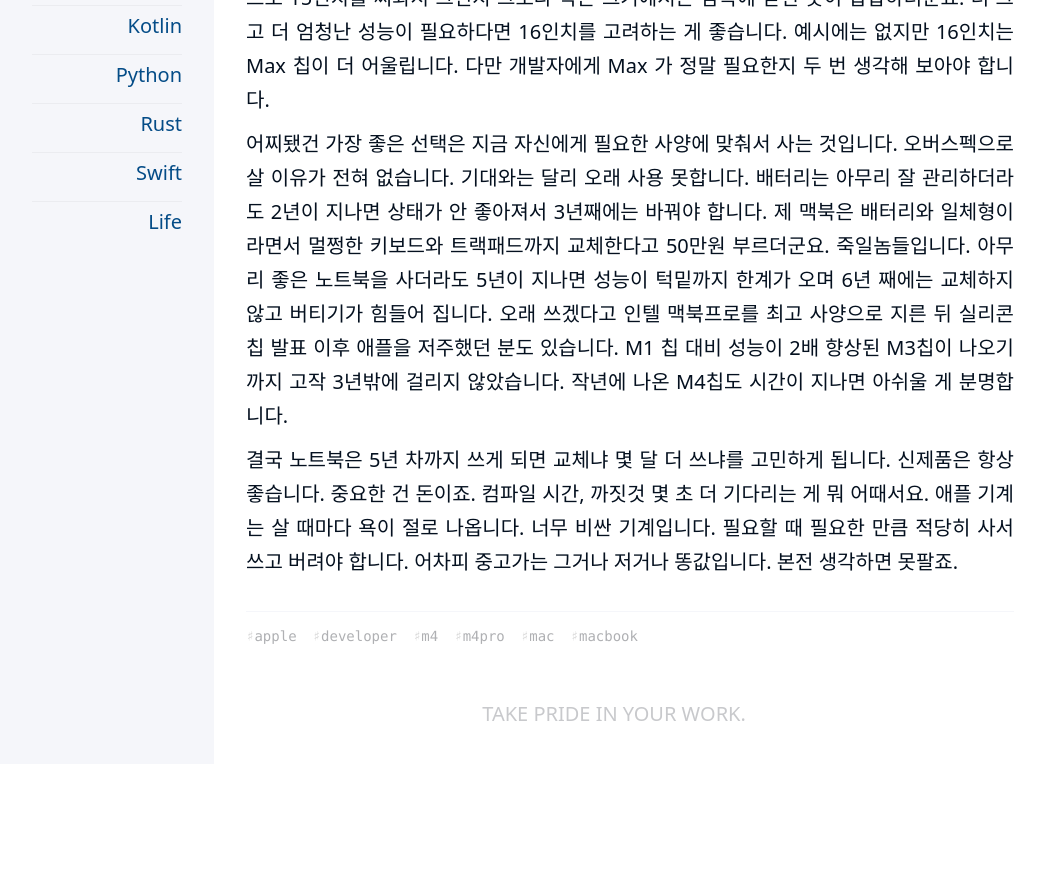
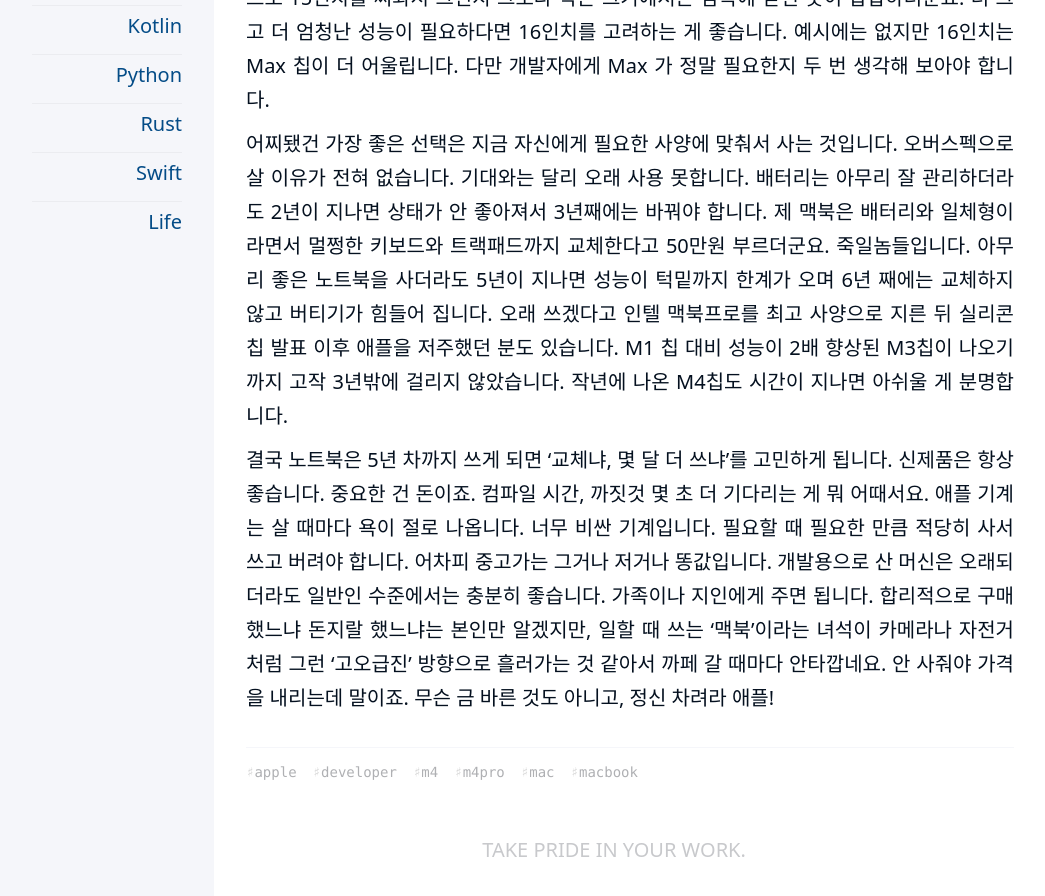
Before and after one commit to kiroshin/kiroshin.github.io, a Jekyll site: the page built from _posts/2025-03-24-macbook_for_dev.md, in a window 1280 px wide and 900 px high, scrolled down 4603 px. Shown: the top 896 px of the window, without its empty margins (106-1151 px from the left). Built offline with Jekyll 4.4.1, drawn with Linux system fonts in a browser that asks for light colours; before the commit the page ends 5367 px from its top, so only the background shows below that; some of the changed text lies outside the part shown.

Commit message:
Update 2025-03-24-macbook_for_dev.md

```diff
--- a/_posts/2025-03-24-macbook_for_dev.md
+++ b/_posts/2025-03-24-macbook_for_dev.md
@@ -10,7 +10,7 @@
 
 노트북을 교체하려고 여러 방면으로 알아보고 있습니다. 개인 돈으로 장비를 사야 하기 때문에 지출 금액이 큰 부담으로 다가옵니다. 자금이 넉넉하면 끝 없이 사양을 올리겠지만 그럴 수가 없습니다. 이번에 두루두루 찾아보니, 대부분 리뷰를 하는 분들이 유튜버인 것 같습니다. 영상작업 위주로 평가하다 보니 개발 머신 선택에 판단이 흐려집니다. 어찌나 고사양을 언급하시는지...
 
-자신에게 어떤 장비가 필요한지 고민해봐야 합니다. 저는 iOS 개발 때문에 어쩔 수 없이 맥을 사용하지만, 정말로 많은 개발자들이 맥이 아닌 윈도우에서 작업하고 있습니다. xcode 로 빌드해야 하는 iOS/Mac 개발이 아니라면 굳이 맥을 장만한 필요가 없습니다. 다만 성능이 필요하다면 맥을 고려해볼 필요가 있겠죠. 웬만한 인텔칩 박힌 장비보다 전력 대비 성능이 아주 많이 좋습니다. 배터리 들어가는 노트북 계열에서는 경쟁 상대가 없죠. 그럼에도 맥이 아니어서 불가능한 그런 경우는 거의 없습니다.
+자신에게 어떤 장비가 필요한지 고민해봐야 합니다. 저는 iOS 개발 때문에 어쩔 수 없이 맥을 사용하지만, 정말로 많은 개발자들이 맥이 아닌 윈도우에서 작업하고 있습니다. xcode 로 빌드해야 하는 iOS/Mac 개발이 아니라면 굳이 맥을 장만할 필요가 없습니다. 다만 성능이 필요하다면 맥을 고려해볼 필요가 있겠죠. 웬만한 인텔칩 박힌 장비보다 전력 대비 성능이 아주 많이 좋습니다. 배터리 들어가는 노트북 계열에서는 경쟁 상대가 없죠. 그럼에도 맥이 아니어서 불가능한 그런 경우는 거의 없습니다.
 
 
 ## 일부러 애매하게 설계된 가격과 성능
@@ -58,4 +58,4 @@
 
 어찌됐건 가장 좋은 선택은 지금 자신에게 필요한 사양에 맞춰서 사는 것입니다. 오버스펙으로 살 이유가 전혀 없습니다. 기대와는 달리 오래 사용 못합니다. 배터리는 아무리 잘 관리하더라도 2년이 지나면 상태가 안 좋아져서 3년째에는 바꿔야 합니다. 제 맥북은 배터리와 일체형이라면서 멀쩡한 키보드와 트랙패드까지 교체한다고 50만원 부르더군요. 죽일놈들입니다. 아무리 좋은 노트북을 사더라도 5년이 지나면 성능이 턱밑까지 한계가 오며 6년 째에는 교체하지 않고 버티기가 힘들어 집니다. 오래 쓰겠다고 인텔 맥북프로를 최고 사양으로 지른 뒤 실리콘 칩 발표 이후 애플을 저주했던 분도 있습니다. M1 칩 대비 성능이 2배 향상된 M3칩이 나오기까지 고작 3년밖에 걸리지 않았습니다. 작년에 나온 M4칩도 시간이 지나면 아쉬울 게 분명합니다.
 
-결국 노트북은 5년 차까지 쓰게 되면 교체냐 몇 달 더 쓰냐를 고민하게 됩니다. 신제품은 항상 좋습니다. 중요한 건 돈이죠. 컴파일 시간, 까짓것 몇 초 더 기다리는 게 뭐 어때서요. 애플 기계는 살 때마다 욕이 절로 나옵니다. 너무 비싼 기계입니다. 필요할 때 필요한 만큼 적당히 사서 쓰고 버려야 합니다. 어차피 중고가는 그거나 저거나 똥값입니다. 본전 생각하면 못팔죠.
+결국 노트북은 5년 차까지 쓰게 되면 '교체냐, 몇 달 더 쓰냐'를 고민하게 됩니다. 신제품은 항상 좋습니다. 중요한 건 돈이죠. 컴파일 시간, 까짓것 몇 초 더 기다리는 게 뭐 어때서요. 애플 기계는 살 때마다 욕이 절로 나옵니다. 너무 비싼 기계입니다. 필요할 때 필요한 만큼 적당히 사서 쓰고 버려야 합니다. 어차피 중고가는 그거나 저거나 똥값입니다. 개발용으로 산 머신은 오래되더라도 일반인 수준에서는 충분히 좋습니다. 가족이나 지인에게 주면 됩니다. 합리적으로 구매했느냐 돈지랄 했느냐는 본인만 알겠지만, 일할 때 쓰는 '맥북'이라는 녀석이 카메라나 자전거처럼 그런 '고오급진' 방향으로 흘러가는 것 같아서 까페 갈 때마다 안타깝네요. 안 사줘야 가격을 내리는데 말이죠. 무슨 금 바른 것도 아니고, 정신 차려라 애플!
```
